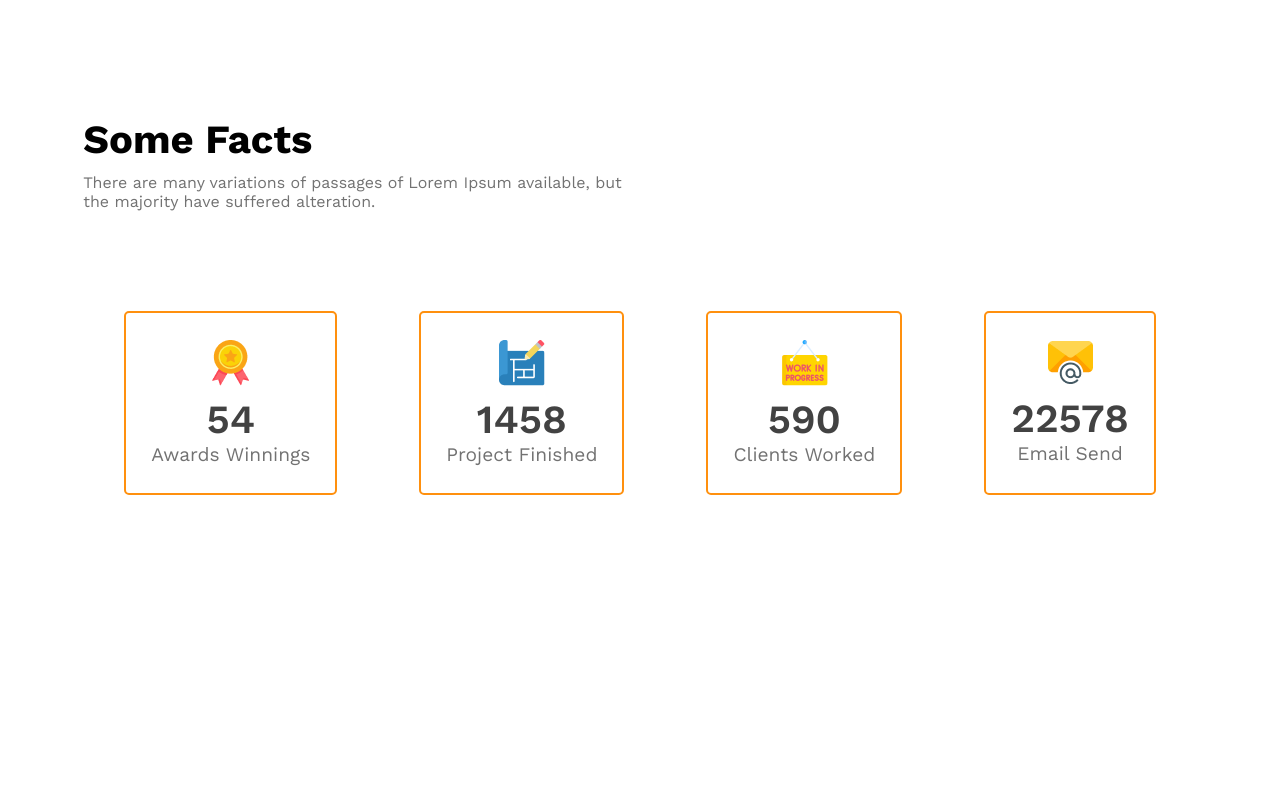
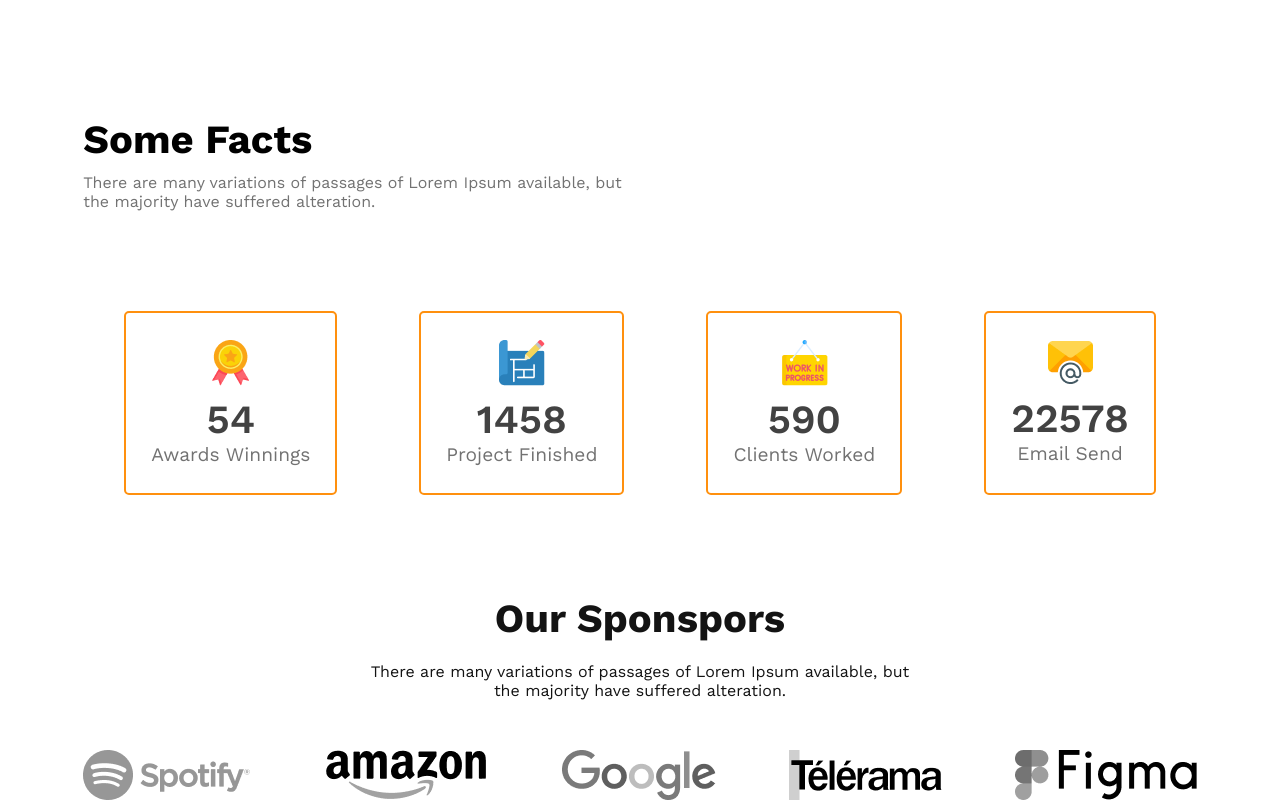
Before and after one commit to sukarnabarua231/responsive-website, a plain HTML site: page index.html in a window 1280 px wide. Shown: the part 2776-3576 px from the top of the page. Before the commit the page ends 3271 px from the top, so only its background shows below. Drawn offline with nearby package versions, Linux system fonts and the light colour scheme.

```diff
--- a/index.html
+++ b/index.html
@@ -112,6 +112,20 @@
             </div>
         </div>
         </section>
+
+        <section class="sponser">
+            <div class="sponser-content">
+                <h2 class="dark-01">Our Sponspors</h2>
+                <p class="dark-01">There are many variations of passages of Lorem Ipsum available, but <br> the majority have suffered alteration.</p>
+            </div>
+            <div class="sponser-img display-flex">
+                <img src="images/sponsors/spotify.png" alt="">
+                <img src="images/sponsors/amazon.png" alt="">
+                <img src="images/sponsors/google.png" alt="">
+                <img src="images/sponsors/telerama.png" alt="">
+                <img src="images/sponsors/figma.png" alt="">
+            </div>
+        </section>
    </main>
    <footer></footer>
 </body>
--- a/style/style.css
+++ b/style/style.css
@@ -212,3 +212,29 @@
     font-weight: 400;
     font-size: 1.2rem;
 }
+/* .sponser-style */
+.sponser{
+    max-width: 1440px;
+    margin: 0 auto;
+     width: 87%;
+     margin-top: 100px;
+}
+.sponser-content{
+    text-align: center;
+}
+.sponser-content h2{
+    font-weight: bold;
+    font-size: 2.5rem;
+}
+.sponser-content p{
+    font-weight: 400;
+    font-size: 1rem;
+    margin-top: 20px;
+}
+.sponser-img{
+    margin-top: 50px;
+    justify-content: space-between;
+}
+.sponser-img img{
+    filter: grayscale(100%);
+}
```
